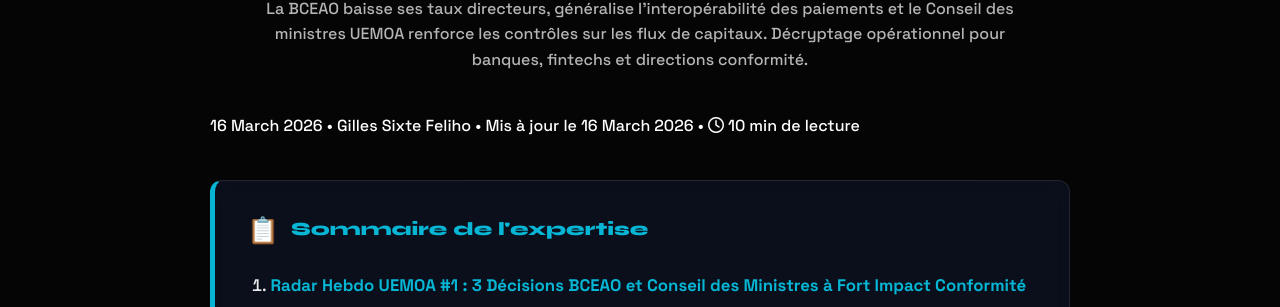
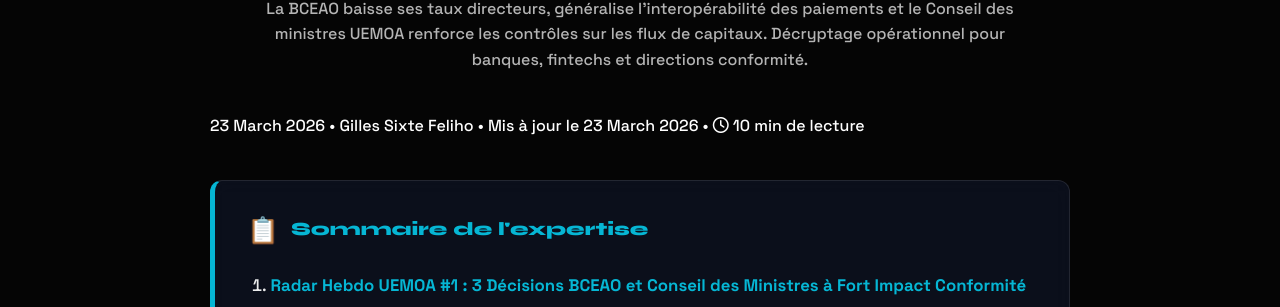
Before and after one commit to GSF-CONSULTING-INTERNATIONALE/.github.io-, a Jekyll site: the page built from _posts/2026-03-23-trois-decisions-beceao-a-fort-impact.md, in a window 1280 px wide and 900 px high, scrolled down 391 px. Shown: the part 145-452 px from the top of the window. Built offline with Jekyll 4.4.1, drawn with Linux system fonts in a browser that asks for light colours; some of the changed text lies outside the part shown.

Commit message:
Updated 1 file via CloudCannon.

```diff
--- a/_posts/2026-03-23-trois-decisions-beceao-a-fort-impact.md
+++ b/_posts/2026-03-23-trois-decisions-beceao-a-fort-impact.md
@@ -2,8 +2,8 @@
 layout: post
 title: "Radar Hebdo UEMOA #1 : 3 Décisions BCEAO à Fort Impact Conformité (Mars 2026)"
 permalink: /analyses/radar-hebdo-uemoa-1-decisions-bceao-conformite-mars-2026/
-date: 2026-03-16
-last_updated: 2026-03-16
+date: 2026-03-23
+last_updated: 2026-03-23
 category: Conformité & Réglementation
 tags:
   - UEMOA
```
